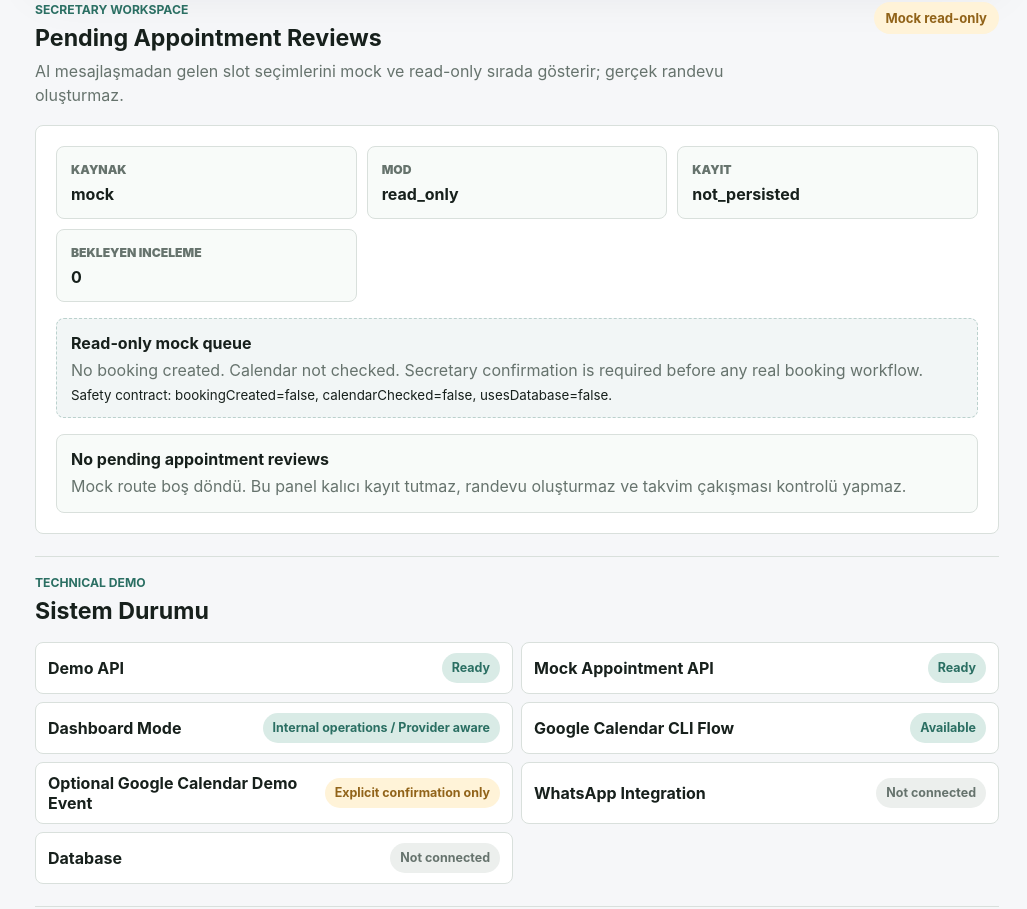
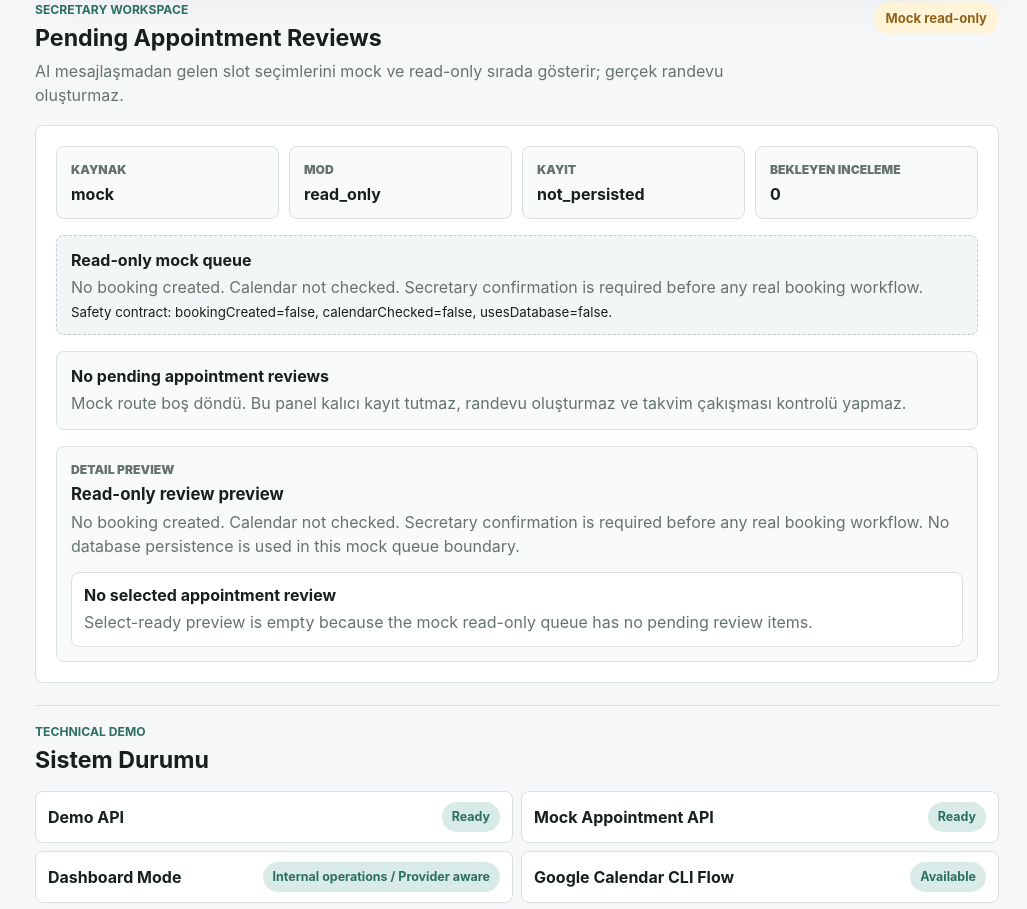
Before and after one commit to bekirkeles1/oravia, a Next.js app: page / in a window 1280 px wide. Shown: the part 5220-6129 px from the top of the page, without its empty margins (253-1280 px from the left). Built offline with nearby package versions, Linux system fonts and the light colour scheme.

Commit message:
Add secretary appointment review detail workspace preview

```diff
--- a/app/components/AppointmentReviewsWorkspace.js
+++ b/app/components/AppointmentReviewsWorkspace.js
@@ -12,6 +12,9 @@ export default function AppointmentReviewsWorkspace() {
   });
   const [loading, setLoading] = useState(true);
   const [loadError, setLoadError] = useState("");
+  const [selectedReviewId, setSelectedReviewId] = useState("");
+  const selectedReview =
+    reviews.find((review) => review.id === selectedReviewId) || null;
 
   useEffect(() => {
     let isMounted = true;
@@ -30,7 +33,19 @@ export default function AppointmentReviewsWorkspace() {
           return;
         }
 
-        setReviews(Array.isArray(payload.reviews) ? payload.reviews : []);
+        const nextReviews = Array.isArray(payload.reviews) ? payload.reviews : [];
+
+        setReviews(nextReviews);
+        setSelectedReviewId((currentSelectedReviewId) => {
+          if (
+            currentSelectedReviewId &&
+            nextReviews.some((review) => review.id === currentSelectedReviewId)
+          ) {
+            return currentSelectedReviewId;
+          }
+
+          return nextReviews[0]?.id || "";
+        });
         setSummary({
           source: payload.source || "mock",
           mode: payload.mode || payload.safety?.mode || "read_only",
@@ -45,6 +60,7 @@ export default function AppointmentReviewsWorkspace() {
         }
 
         setReviews([]);
+        setSelectedReviewId("");
         setLoading(false);
         setLoadError(
           error instanceof Error
@@ -132,6 +148,92 @@ export default function AppointmentReviewsWorkspace() {
           </div>
         ) : null}
 
+        {!loading && !loadError ? (
+          <section
+            className="appointment-review-detail-preview"
+            aria-labelledby="appointment-review-detail-preview-title"
+          >
+            <div>
+              <span>Detail preview</span>
+              <h3 id="appointment-review-detail-preview-title">
+                Read-only review preview
+              </h3>
+              <p>
+                No booking created. Calendar not checked. Secretary confirmation
+                is required before any real booking workflow. No database
+                persistence is used in this mock queue boundary.
+              </p>
+            </div>
+
+            {selectedReview ? (
+              <dl className="appointment-review-detail-grid">
+                <div>
+                  <dt>Review id</dt>
+                  <dd>{selectedReview.id}</dd>
+                </div>
+                <div>
+                  <dt>Status</dt>
+                  <dd>{selectedReview.status}</dd>
+                </div>
+                <div>
+                  <dt>Selected slot</dt>
+                  <dd>
+                    {selectedReview.selectedSlot?.doctorName || "Mock doctor"} ·{" "}
+                    {selectedReview.selectedSlot?.dayLabel ||
+                      selectedReview.day ||
+                      "Gün bekleniyor"}{" "}
+                    · {selectedReview.selectedSlot?.time || "Saat bekleniyor"}
+                  </dd>
+                </div>
+                <div>
+                  <dt>Treatment</dt>
+                  <dd>{selectedReview.treatment || "Belirtilmedi"}</dd>
+                </div>
+                <div>
+                  <dt>Purpose</dt>
+                  <dd>
+                    {selectedReview.appointmentPurposeLabel ||
+                      selectedReview.appointmentPurpose ||
+                      "Belirtilmedi"}
+                  </dd>
+                </div>
+                <div>
+                  <dt>Read only</dt>
+                  <dd>{String(summary.safety?.readOnly === true)}</dd>
+                </div>
+                <div>
+                  <dt>Booking created</dt>
+                  <dd>{String(selectedReview.bookingCreated === true)}</dd>
+                </div>
+                <div>
+                  <dt>Calendar checked</dt>
+                  <dd>{String(selectedReview.calendarChecked === true)}</dd>
+                </div>
+                <div>
+                  <dt>Database persisted</dt>
+                  <dd>{String(summary.safety?.databasePersisted === true)}</dd>
+                </div>
+                <div>
+                  <dt>Booking actions</dt>
+                  <dd>{String(summary.safety?.bookingActionsEnabled === true)}</dd>
+                </div>
+                <div>
+                  <dt>Calendar actions</dt>
+                  <dd>{String(summary.safety?.calendarActionsEnabled === true)}</dd>
+                </div>
+              </dl>
+            ) : (
+              <div className="appointment-review-detail-empty">
+                <strong>No selected appointment review</strong>
+                <span>
+                  Select-ready preview is empty because the mock read-only queue
+                  has no pending review items.
+                </span>
+              </div>
+            )}
+          </section>
+        ) : null}
+
         {!loading && !loadError && reviews.length > 0 ? (
           <div className="appointment-reviews-list">
             {reviews.map((review) => (
@@ -142,6 +244,13 @@ export default function AppointmentReviewsWorkspace() {
                     {review.selectedSlot?.doctorName || "Mock doctor"} ·{" "}
                     {review.selectedSlot?.time || "Saat bekleniyor"}
                   </strong>
+                  <button
+                    type="button"
+                    className="appointment-review-preview-button"
+                    onClick={() => setSelectedReviewId(review.id)}
+                  >
+                    Preview details
+                  </button>
                 </div>
                 <dl>
                   <div>
--- a/app/globals.css
+++ b/app/globals.css
@@ -2006,13 +2006,15 @@ blockquote {
 
 .appointment-reviews-summary-grid {
   display: grid;
-  grid-template-columns: repeat(3, minmax(0, 1fr));
+  grid-template-columns: repeat(4, minmax(0, 1fr));
   gap: 10px;
 }
 
 .appointment-reviews-summary-grid div,
 .appointment-reviews-safety-note,
 .appointment-reviews-empty-state,
+.appointment-review-detail-preview,
+.appointment-review-detail-empty,
 .appointment-review-item {
   border: 1px solid var(--line);
   border-radius: 8px;
@@ -2063,10 +2065,76 @@ blockquote {
   gap: 10px;
 }
 
+.appointment-review-detail-preview {
+  display: grid;
+  gap: 14px;
+  padding: 14px;
+}
+
+.appointment-review-detail-preview > div:first-child {
+  display: grid;
+  gap: 6px;
+}
+
+.appointment-review-detail-preview span,
+.appointment-review-detail-preview p,
+.appointment-review-detail-empty span {
+  color: var(--muted);
+  line-height: 1.45;
+}
+
+.appointment-review-detail-preview > div:first-child > span {
+  font-size: 0.76rem;
+  font-weight: 900;
+  text-transform: uppercase;
+}
+
+.appointment-review-detail-preview h3,
+.appointment-review-detail-preview p {
+  margin: 0;
+}
+
+.appointment-review-detail-grid {
+  display: grid;
+  grid-template-columns: repeat(3, minmax(0, 1fr));
+  gap: 10px;
+  margin: 0;
+}
+
+.appointment-review-detail-grid div,
+.appointment-review-detail-empty {
+  padding: 12px;
+  border: 1px solid var(--line);
+  border-radius: 8px;
+  background: #ffffff;
+}
+
+.appointment-review-detail-empty {
+  display: grid;
+  gap: 6px;
+}
+
 .appointment-review-item {
   display: grid;
   gap: 12px;
   padding: 14px;
+}
+
+.appointment-review-item > div:first-child {
+  display: grid;
+  gap: 6px;
+}
+
+.appointment-review-preview-button {
+  justify-self: start;
+  width: fit-content;
+  border: 1px solid var(--line);
+  border-radius: 8px;
+  background: #ffffff;
+  color: var(--ink);
+  font-weight: 800;
+  padding: 8px 10px;
+  cursor: pointer;
 }
 
 .appointment-review-item dl {
@@ -2078,6 +2146,7 @@ blockquote {
 
 @media (max-width: 900px) {
   .appointment-reviews-summary-grid,
+  .appointment-review-detail-grid,
   .appointment-review-item dl {
     grid-template-columns: 1fr;
   }
```
Also changed, not shown: 1 other file (tests, documents, lock files or other folders).
